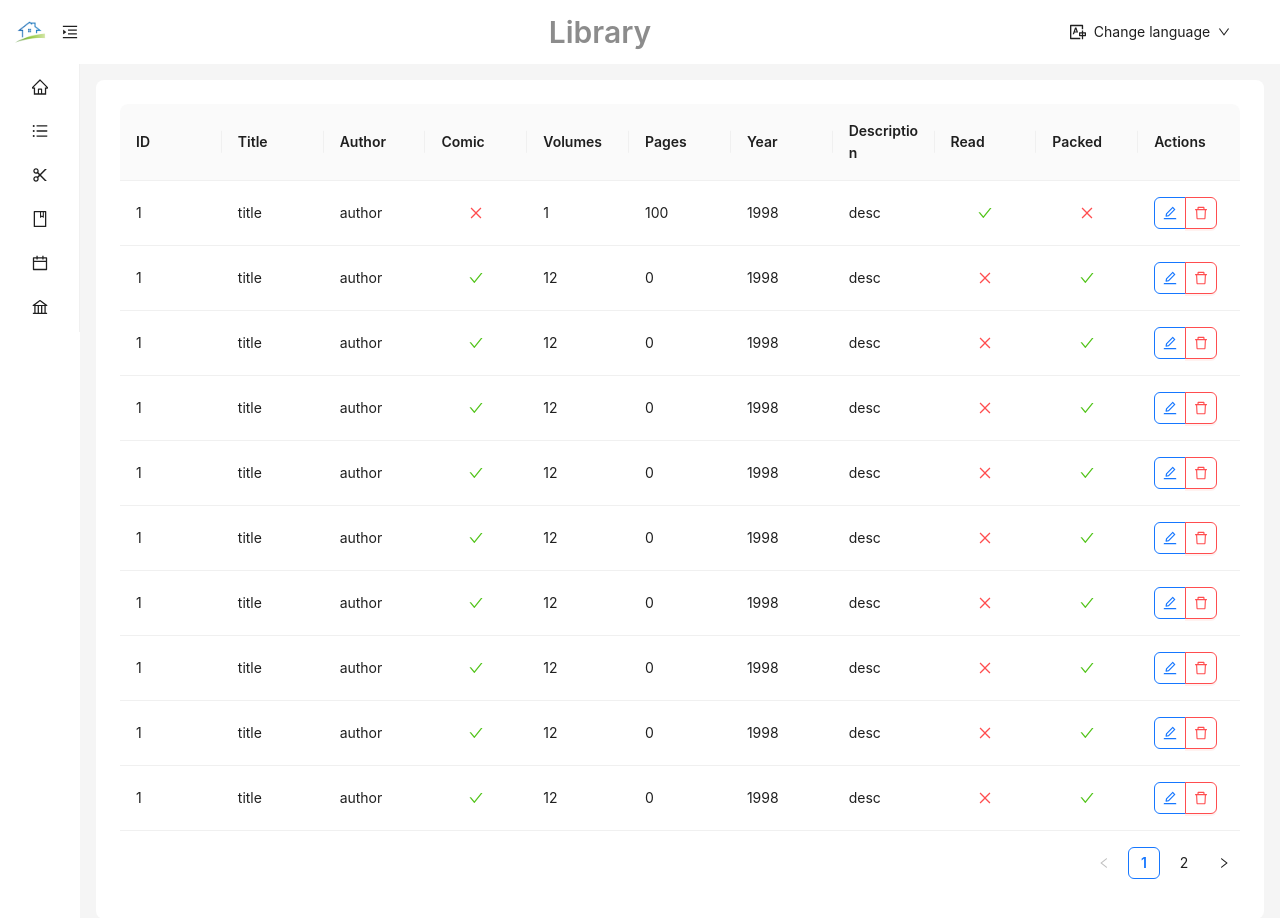
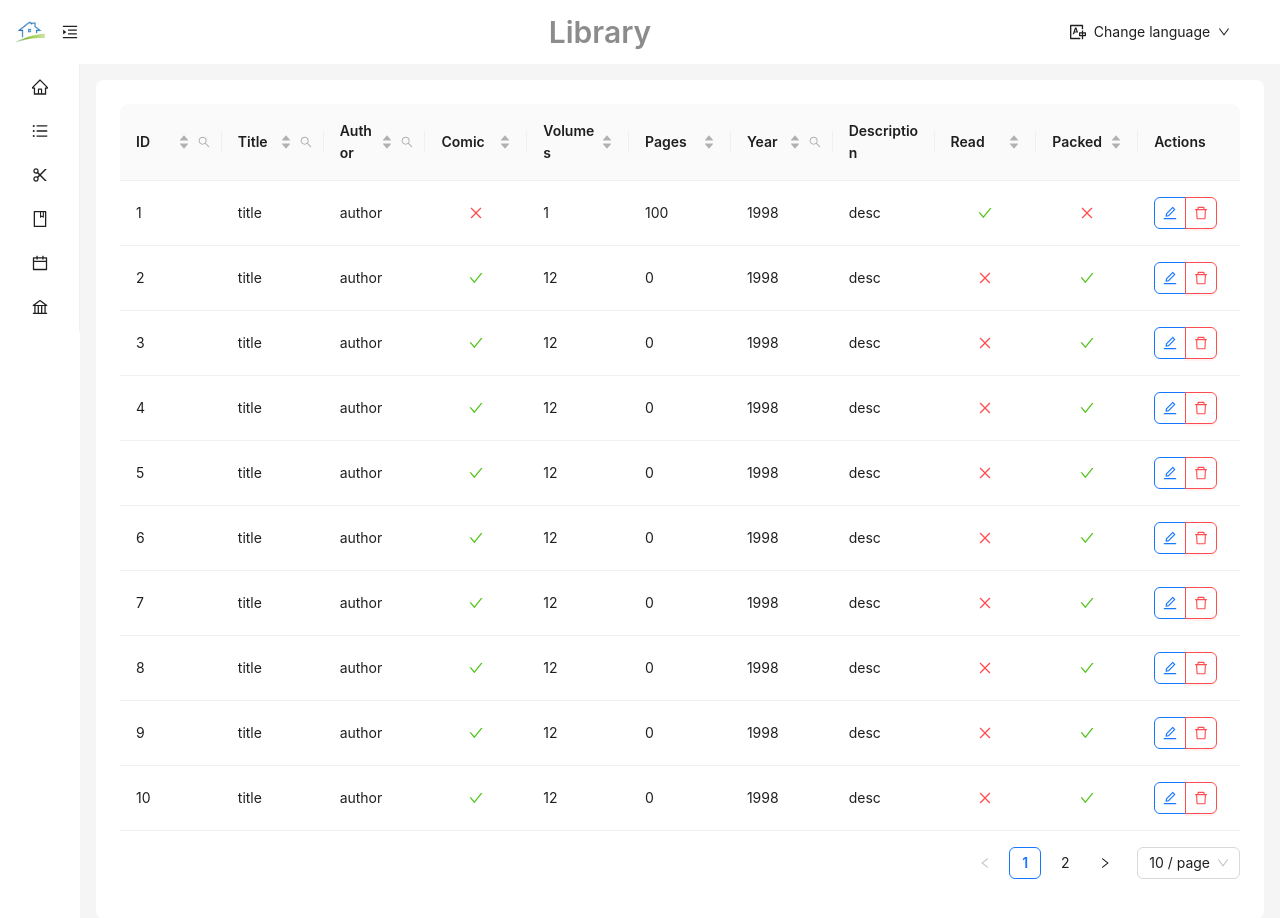
Before and after one commit to FrancescoValerioL/my-home-fe, a React (Create React App) app: page / in a window 1280 px wide. Both pictures are taken after a click on the item "Library". Shown: the top 918 px of the page. Built offline with nearby package versions, Linux system fonts and the light colour scheme.

Commit message:
Book interfaces, library table -> search, order

```diff
--- a/package.json
+++ b/package.json
@@ -16,6 +16,7 @@
     "react": "^18.3.1",
     "react-apexcharts": "^1.4.1",
     "react-dom": "^18.3.1",
+    "react-highlight-words": "^0.20.0",
     "react-i18next": "^15.0.0",
     "react-scripts": "5.0.1",
     "sass": "^1.77.8",
@@ -45,5 +46,8 @@
       "last 1 firefox version",
       "last 1 safari version"
     ]
+  },
+  "devDependencies": {
+    "@types/react-highlight-words": "^0.20.0"
   }
 }
--- /dev/null
+++ b/src/interfaces/Book.ts
@@ -0,0 +1,12 @@
+export default interface Book {
+    id: number,
+    title: string,
+    author: string,
+    comic: boolean,
+    volumes: number,
+    pages: number,
+    year: number,
+    desc: string,
+    read: boolean,
+    packed: boolean,
+}
--- /dev/null
+++ b/src/interfaces/BookTable.ts
@@ -0,0 +1,13 @@
+export default interface BookTable {
+    key: number,
+    id: number,
+    title: string,
+    author: string,
+    comic: boolean,
+    volumes: number,
+    pages: number,
+    year: number,
+    desc: string,
+    read: boolean,
+    packed: boolean,
+}
--- a/src/pages/Library.tsx
+++ b/src/pages/Library.tsx
@@ -1,13 +1,105 @@
-import { Button, Flex, Space, Table, Typography } from "antd";
+import { Button, Flex, Input, InputRef, PaginationProps, Space, Table, TableColumnType, Typography } from "antd";
 import { useTranslation } from "react-i18next";
-import { DeleteOutlined, EditOutlined, CheckOutlined, CloseOutlined } from "@ant-design/icons";
+import { DeleteOutlined, EditOutlined, CheckOutlined, CloseOutlined, SearchOutlined } from "@ant-design/icons";
+import Book from "../interfaces/Book";
+import { useRef, useState } from "react";
+import BookTable from "../interfaces/BookTable";
+import { FilterDropdownProps } from "antd/es/table/interface";
+import Highlighter from "react-highlight-words";
 const { Text, Title } = Typography;
+type DataIndex = keyof BookTable;
 
 const Library = () => {
 	const { t, i18n } = useTranslation();
-	const dataSource = [
+	const onShowSizeChange: PaginationProps["onShowSizeChange"] = (current, pageSize) => {};
+	const [searchText, setSearchText] = useState("");
+	const [searchedColumn, setSearchedColumn] = useState("");
+	const searchInput = useRef<InputRef>(null);
+
+	const handleSearch = (selectedKeys: string[], confirm: FilterDropdownProps["confirm"], dataIndex: DataIndex) => {
+		confirm();
+		setSearchText(selectedKeys[0]);
+		setSearchedColumn(dataIndex);
+	};
+
+	const handleReset = (clearFilters: () => void) => {
+		clearFilters();
+		setSearchText("");
+	};
+
+	const getColumnSearchProps = (dataIndex: DataIndex): TableColumnType<BookTable> => ({
+		filterDropdown: ({ setSelectedKeys, selectedKeys, confirm, clearFilters, close }) => (
+			<div style={{ padding: 8 }} onKeyDown={(e) => e.stopPropagation()}>
+				<Input
+					ref={searchInput}
+					placeholder={`Search ${dataIndex}`}
+					value={selectedKeys[0]}
+					onChange={(e) => setSelectedKeys(e.target.value ? [e.target.value] : [])}
+					onPressEnter={() => handleSearch(selectedKeys as string[], confirm, dataIndex)}
+					style={{ marginBottom: 8, display: "block" }}
+				/>
+				<Space>
+					<Button
+						type="primary"
+						onClick={() => handleSearch(selectedKeys as string[], confirm, dataIndex)}
+						icon={<SearchOutlined />}
+						size="small"
+						style={{ width: 90 }}
+					>
+						Search
+					</Button>
+					<Button onClick={() => clearFilters && handleReset(clearFilters)} size="small" style={{ width: 90 }}>
+						Reset
+					</Button>
+					<Button
+						type="link"
+						size="small"
+						onClick={() => {
+							confirm({ closeDropdown: false });
+							setSearchText((selectedKeys as string[])[0]);
+							setSearchedColumn(dataIndex);
+						}}
+					>
+						Filter
+					</Button>
+					<Button
+						type="link"
+						size="small"
+						onClick={() => {
+							close();
+						}}
+					>
+						close
+					</Button>
+				</Space>
+			</div>
+		),
+		filterIcon: (filtered: boolean) => <SearchOutlined style={{ color: filtered ? "#1677ff" : undefined }} />,
+		onFilter: (value, record) =>
+			record[dataIndex]
+				.toString()
+				.toLowerCase()
+				.includes((value as string).toLowerCase()),
+		onFilterDropdownOpenChange: (visible) => {
+			if (visible) {
+				setTimeout(() => searchInput.current?.select(), 100);
+			}
+		},
+		render: (text) =>
+			searchedColumn === dataIndex ? (
+				<Highlighter
+					highlightStyle={{ backgroundColor: "#ffc069", padding: 0 }}
+					searchWords={[searchText]}
+					autoEscape
+					textToHighlight={text ? text.toString() : ""}
+				/>
+			) : (
+				text
+			),
+	});
+	const dataSource: BookTable[] = [
 		{
-			key: "1",
+			key: 1,
 			id: 1,
 			title: "title",
 			author: "author",
@@ -20,8 +112,8 @@ const Library = () => {
 			packed: false,
 		},
 		{
-			key: "2",
-			id: 1,
+			key: 2,
+			id: 2,
 			title: "title",
 			author: "author",
 			comic: true,
@@ -33,8 +125,8 @@ const Library = () => {
 			packed: true,
 		},
 		{
-			key: "3",
-			id: 1,
+			key: 3,
+			id: 3,
 			title: "title",
 			author: "author",
 			comic: true,
@@ -46,8 +138,8 @@ const Library = () => {
 			packed: true,
 		},
 		{
-			key: "4",
-			id: 1,
+			key: 4,
+			id: 4,
 			title: "title",
 			author: "author",
 			comic: true,
@@ -59,8 +151,8 @@ const Library = () => {
 			packed: true,
 		},
 		{
-			key: "5",
-			id: 1,
+			key: 5,
+			id: 5,
 			title: "title",
 			author: "author",
 			comic: true,
@@ -72,8 +164,8 @@ const Library = () => {
 			packed: true,
 		},
 		{
-			key: "6",
-			id: 1,
+			key: 6,
+			id: 6,
 			title: "title",
 			author: "author",
 			comic: true,
@@ -85,8 +177,8 @@ const Library = () => {
 			packed: true,
 		},
 		{
-			key: "7",
-			id: 1,
+			key: 7,
+			id: 7,
 			title: "title",
 			author: "author",
 			comic: true,
@@ -98,8 +190,8 @@ const Library = () => {
 			packed: true,
 		},
 		{
-			key: "8",
-			id: 1,
+			key: 8,
+			id: 8,
 			title: "title",
 			author: "author",
 			comic: true,
@@ -111,8 +203,8 @@ const Library = () => {
 			packed: true,
 		},
 		{
-			key: "9",
-			id: 1,
+			key: 9,
+			id: 9,
 			title: "title",
 			author: "author",
 			comic: true,
@@ -124,8 +216,8 @@ const Library = () => {
 			packed: true,
 		},
 		{
-			key: "10",
-			id: 1,
+			key: 10,
+			id: 10,
 			title: "title",
 			author: "author",
 			comic: true,
@@ -137,8 +229,8 @@ const Library = () => {
 			packed: true,
 		},
 		{
-			key: "11",
-			id: 1,
+			key: 11,
+			id: 11,
 			title: "title",
 			author: "author",
 			comic: true,
@@ -150,8 +242,8 @@ const Library = () => {
 			packed: true,
 		},
 		{
-			key: "12",
-			id: 1,
+			key: 12,
+			id: 12,
 			title: "title",
 			author: "author",
 			comic: true,
@@ -163,8 +255,8 @@ const Library = () => {
 			packed: true,
 		},
 		{
-			key: "13",
-			id: 1,
+			key: 13,
+			id: 13,
 			title: "title",
 			author: "author",
 			comic: true,
@@ -176,8 +268,8 @@ const Library = () => {
 			packed: true,
 		},
 		{
-			key: "14",
-			id: 1,
+			key: 14,
+			id: 14,
 			title: "title",
 			author: "author",
 			comic: true,
@@ -189,8 +281,8 @@ const Library = () => {
 			packed: true,
 		},
 		{
-			key: "15",
-			id: 1,
+			key: 15,
+			id: 15,
 			title: "title",
 			author: "author",
 			comic: true,
@@ -202,8 +294,8 @@ const Library = () => {
 			packed: true,
 		},
 		{
-			key: "16",
-			id: 1,
+			key: 16,
+			id: 16,
 			title: "title",
 			author: "author",
 			comic: true,
@@ -215,27 +307,41 @@ const Library = () => {
 			packed: true,
 		},
 	];
-
 	const columns = [
 		{
 			title: t("library.columns.id"),
 			dataIndex: "id",
 			key: "id",
+			sorter: {
+				compare: (a: any, b: any) => a.id - b.id,
+			},
+			...getColumnSearchProps("id"),
 		},
 		{
 			title: t("library.columns.title"),
 			dataIndex: "title",
 			key: "title",
+			sorter: {
+				compare: (a: any, b: any) => a.title - b.title,
+			},
+			...getColumnSearchProps("title"),
 		},
 		{
 			title: t("library.columns.author"),
 			dataIndex: "author",
 			key: "author",
+			sorter: {
+				compare: (a: any, b: any) => a.author - b.author,
+			},
+			...getColumnSearchProps("author"),
 		},
 		{
 			title: t("library.columns.comic"),
 			dataIndex: "comic",
 			key: "comic",
+			sorter: {
+				compare: (a: any, b: any) => a.comic - b.comic,
+			},
 			render: (comic: boolean) =>
 				comic === true ? (
 					<Flex justify="center">
@@ -255,16 +361,26 @@ const Library = () => {
 			title: t("library.columns.volumes"),
 			dataIndex: "volumes",
 			key: "volumes",
+			sorter: {
+				compare: (a: any, b: any) => a.volumes - b.volumes,
+			},
 		},
 		{
 			title: t("library.columns.pages"),
 			dataIndex: "pages",
 			key: "pages",
+			sorter: {
+				compare: (a: any, b: any) => a.pages - b.pages,
+			},
 		},
 		{
 			title: t("library.columns.year"),
 			dataIndex: "year",
 			key: "year",
+			sorter: {
+				compare: (a: any, b: any) => a.year - b.year,
+			},
+			...getColumnSearchProps("year"),
 		},
 		{
 			title: t("library.columns.desc"),
@@ -275,6 +391,9 @@ const Library = () => {
 			title: t("library.columns.read"),
 			dataIndex: "read",
 			key: "read",
+			sorter: {
+				compare: (a: any, b: any) => a.read - b.read,
+			},
 			render: (read: boolean) =>
 				read === true ? (
 					<Flex justify="center">
@@ -294,6 +413,9 @@ const Library = () => {
 			title: t("library.columns.packed"),
 			dataIndex: "packed",
 			key: "packed",
+			sorter: {
+				compare: (a: any, b: any) => a.packed - b.packed,
+			},
 			render: (packed: boolean) =>
 				packed === true ? (
 					<Flex justify="center">
@@ -322,8 +444,18 @@ const Library = () => {
 		},
 	];
 	return (
-		<Flex justify="center">
-			<Table pagination={{ pageSize: 10 }} scroll={{ y: 800 }} columns={columns} dataSource={dataSource} size="large" />
+		<Flex justify="center" vertical>
+			<Table
+				pagination={{
+					pageSizeOptions: [10, 15, 20, 30, 50],
+					showSizeChanger: true,
+					onShowSizeChange: onShowSizeChange,
+				}}
+				scroll={{ y: 750 }}
+				columns={columns}
+				dataSource={dataSource}
+				size="large"
+			/>
 		</Flex>
 	);
 };
```
Also changed, not shown: 1 other file (tests, documents, lock files or other folders).
